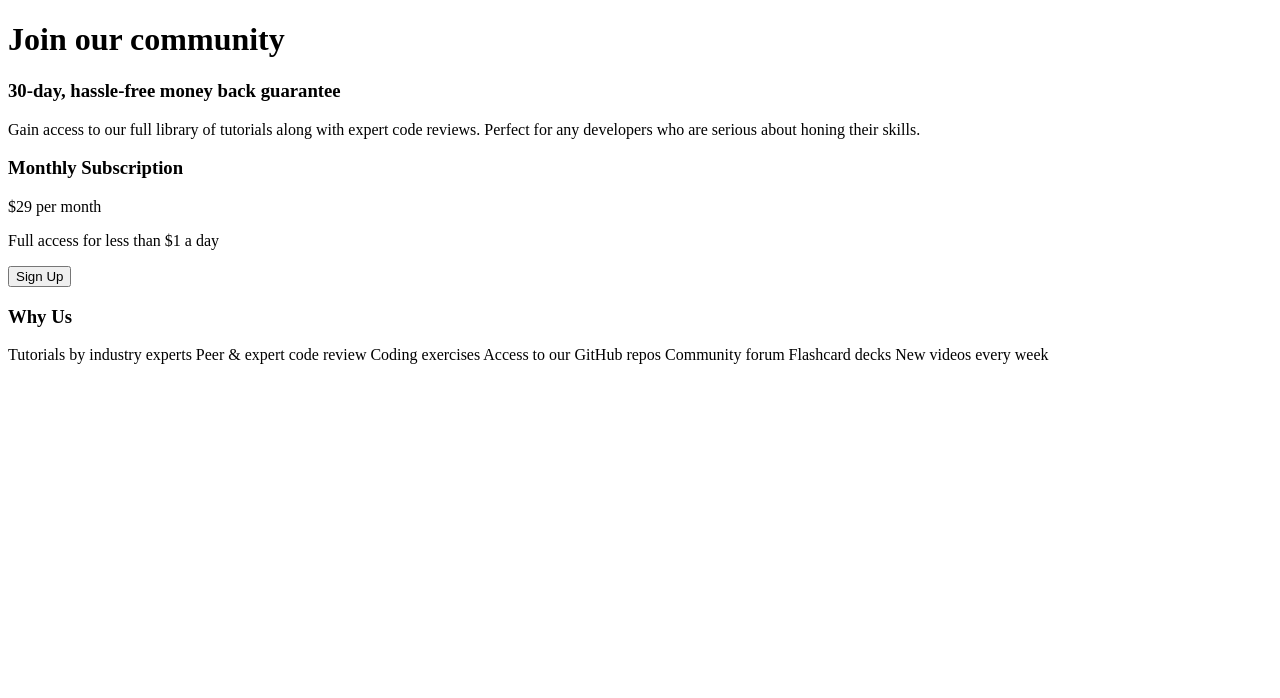
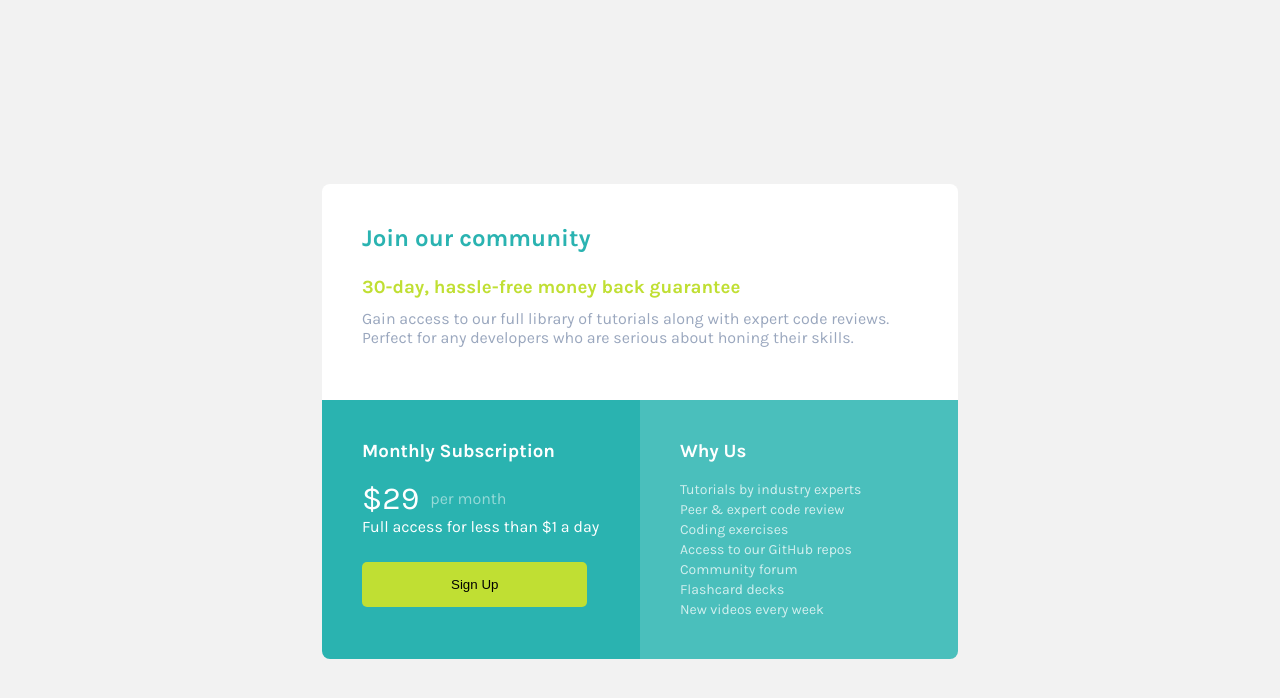
Before and after one commit to WesleyRodriguesMachado/single-price-grid-component, a plain HTML site: page index.html in a window 1280 px wide. Drawn offline with Linux system fonts and the light colour scheme.

Commit message:
estilizando a versao desktop

```diff
--- /dev/null
+++ b/css/reset.css
@@ -0,0 +1,5 @@
+*{
+    margin: 0;
+    padding: 0;
+    box-sizing: border-box;
+}
--- /dev/null
+++ b/css/style.css
@@ -0,0 +1,86 @@
+body{
+    background-color: #F2F2F2;
+    display: flex;
+    align-items: center;
+    justify-content: center;height: 100vh;
+    font-family: 'Karla';
+}
+
+.container{
+    display: grid;
+    grid-template-columns: 318px 318px;
+    grid-template-rows: 216px 216px ;
+}
+.container .header{
+    background-color: #fff;
+    grid-column: 1 / 3 ;
+    padding: 40px;
+    border-radius: 8px 8px 0 0;
+}
+
+
+.container .header .title-header{
+   font-size: 24px;
+   color:#2AB3B1;
+   margin-bottom: 24px;
+}
+
+.container .header .guarantee{
+    color: #C0DF33;
+    margin-bottom: 11px;
+}
+
+.container .header .description-header{
+    color: #9AA7BE;
+}
+
+
+
+
+
+.container .price-details{
+    background-color: #2AB3B0;
+    padding:40px;
+    color: #fff;
+    min-height:259px ;
+    border-radius: 0 0 0 8px;
+}
+
+.container .price-details .price{
+    margin-top: 18px ;
+    font-size: 32px;
+    display: flex;
+    align-items: center;
+}
+
+.container .price-details .price span{
+    font-size: 16px;
+    opacity: 0.5;
+    margin-left: 11px;
+
+}
+
+.container .price-details .btn-price{
+    background-color: #C0DF33;
+    padding: 15px 89px;
+    margin-top: 26px;
+    border-radius: 5px;
+    border: none;
+}
+
+.container .why-us{
+    background-color: #4ABFBC;
+    color: #fff;
+    padding:40px;
+    min-height:259px;
+    border-radius: 0 0 8px 0px;
+
+}
+
+.container .why-us .us-description{
+    margin-top: 18px;
+    font-size:  14px;
+    line-height: 20px;
+    opacity: 0.75;
+    padding-right: 55px;
+}
--- a/index.html
+++ b/index.html
@@ -5,6 +5,14 @@
   <meta charset="UTF-8">
   <meta name="viewport" content="width=device-width, initial-scale=1.0">
   <link rel="icon" type="image/png" sizes="32x32" href="./images/favicon-32x32.png">
+  <link rel="stylesheet" href="css/reset.css">
+  <link rel="stylesheet" href="css/style.css">
+  <link rel="stylesheet" href="css/responsive.css">
+  <link rel="preconnect" href="https://fonts.googleapis.com">
+  <link rel="preconnect" href="https://fonts.gstatic.com" crossorigin>
+  <link
+    href="https://fonts.googleapis.com/css2?family=Big+Shoulders+Display:wght@700&family=Fraunces:opsz,wght@9..144,700&family=Inter:wght@400;700&family=Karla:wght@400;700&family=Lexend+Deca&family=Lobster&family=Manrope:wght@800&family=Montserrat:wght@500;700&family=Outfit:wght@400;700&family=Poppins:wght@100;300;500;800&family=Public+Sans:wght@400;800&family=Red+Hat+Display:wght@500;700;900&display=swap"
+    rel="stylesheet">
 
   <title>Frontend Mentor | Single Price Grid Component</title>
 
@@ -32,10 +40,10 @@
       <p class="us-description">
         Tutorials by industry experts
         Peer &amp; expert code review
-        Coding exercises
+        Coding exercises<br>
         Access to our GitHub repos
         Community forum
-        Flashcard decks
+        Flashcard decks<br>
         New videos every week
       </p>
     </div>
```
Also changed, not shown: css/responsive.css (added).
